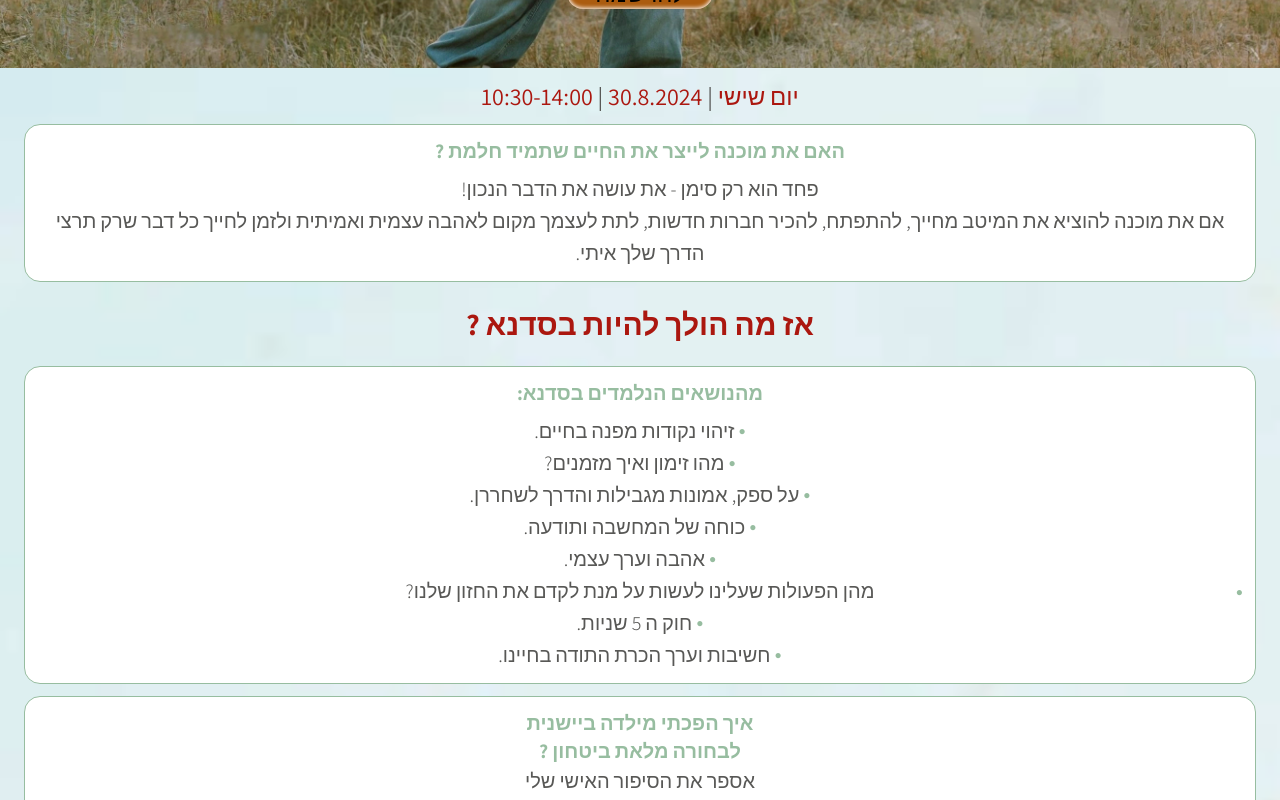
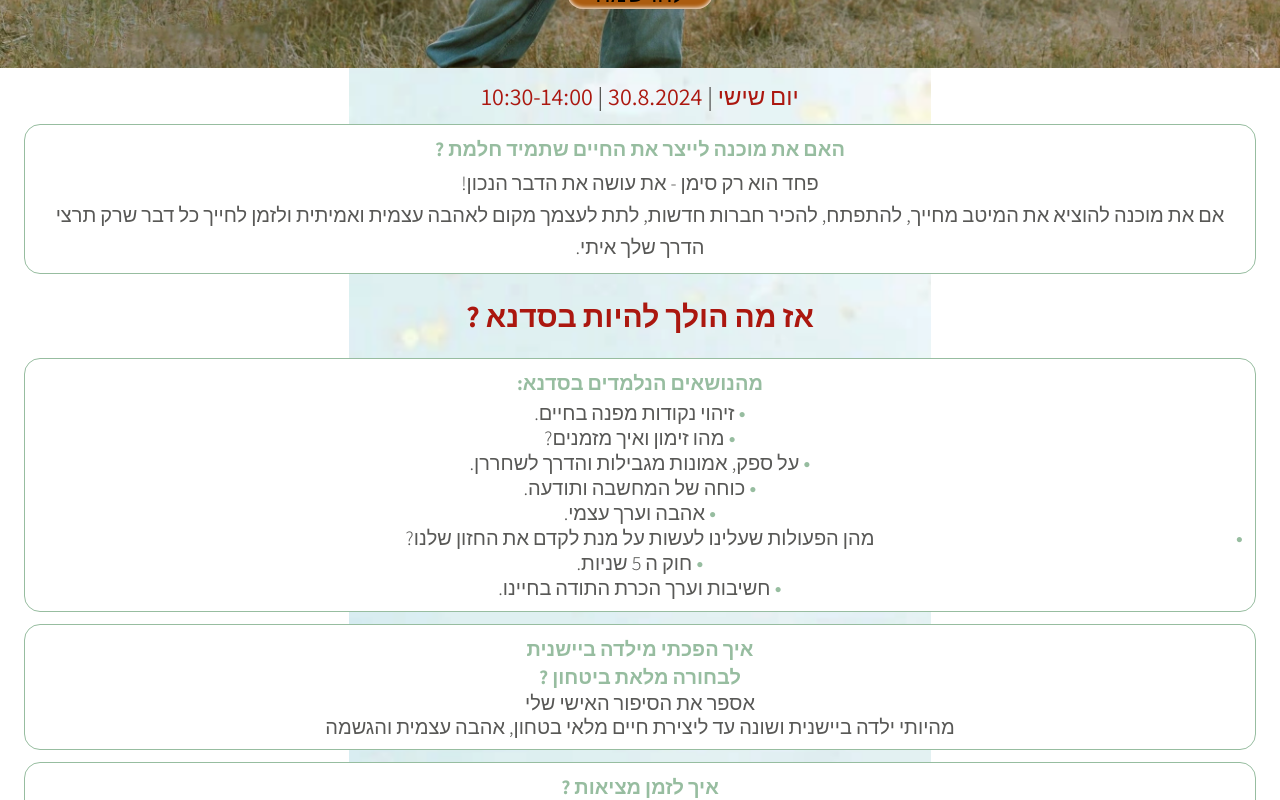
Before and after one commit to EtanHey/bateli-workshop, a Next.js app: page / in a window 1280 px wide. Shown: the part 540-1340 px from the top of the page. Built offline with nearby package versions, Linux system fonts and the light colour scheme.

Commit message:
Fixed text spacing, background doesnt stretch - full quality

```diff
--- a/app/page.tsx
+++ b/app/page.tsx
@@ -9,9 +9,10 @@ import TimeNdDate from '@/components/TimeNdDate';
 
 export default function Home() {
   return (
-    <main dir='rtl' className='w-full gap-3 flex flex-col relative h-fit text-center'>
+    <main dir='rtl' className='w-full -z-[9999] gap-3 flex bg-white flex-col relative h-fit text-center'>
       <HeroImage />
-      <Image unoptimized className='-z-50 object-cover object-[30%_50%]' src='/page_background.webp' alt='background' fill priority />
+      {/* <Image unoptimized className='-z-50 object-contain object-top' src='/page_background.webp' alt='background' fill priority /> */}
+      <Image unoptimized className='-z-50 object-contain' src='/page_background.webp' alt='background' fill priority />
       <div className='flex flex-col items-center px-6 gap-3'>
         <TimeNdDate />
         <IntroductionSection />
--- a/components/section-parts/FlexInnerWrapper.tsx
+++ b/components/section-parts/FlexInnerWrapper.tsx
@@ -1,7 +1,7 @@
 import React, {ReactNode} from 'react';
 
 const SectionFlexInnerWrapper = ({children}: {children: ReactNode}) => {
-  return <div className='flex flex-col gap-2'>{children}</div>;
+  return <div className='flex flex-col gap-1'>{children}</div>;
 };
 
 export default SectionFlexInnerWrapper;
--- a/components/section-parts/Text.tsx
+++ b/components/section-parts/Text.tsx
@@ -1,7 +1,7 @@
 import React, {ReactNode} from 'react';
 
 const SectionText = ({children, className, textSize}: {children: ReactNode; className?: string, textSize?: string}) => {
-  return <div className={`text-text-gray leading-8 font-light px-2 ${className ? className : ''} ${textSize ? textSize : 'text-xl'}`}>{children}</div>;
+  return <div className={`text-text-gray leading-6 font-light px-2 ${className ? className : ''} ${textSize ? textSize : 'text-xl'}`}>{children}</div>;
 };
 
 export default SectionText;
--- a/components/section-parts/Wrapper.tsx
+++ b/components/section-parts/Wrapper.tsx
@@ -1,7 +1,7 @@
 import React, {ReactNode} from 'react';
 
 const SectionWrapper = ({children}: {children: ReactNode}) => {
-  return <div className='py-3 border-title-green border-[0.25px] px-1 w-full rounded-2xl text-xl bg-white'>{children}</div>;
+  return <div className='py-2.5 border-title-green border-[0.25px] px-1 w-full rounded-2xl text-xl bg-white'>{children}</div>;
 };
 
 export default SectionWrapper;
--- a/components/sections/DescriptionMultiSection.tsx
+++ b/components/sections/DescriptionMultiSection.tsx
@@ -4,7 +4,6 @@ import SectionFlexInnerWrapper from '../section-parts/FlexInnerWrapper';
 import SectionHeader from '../section-parts/Header';
 import SectionText from '../section-parts/Text';
 import Wrapper from '../section-parts/Wrapper';
-
 
 const DescriptionMultiSection = () => {
   return (
@@ -14,7 +13,7 @@ const DescriptionMultiSection = () => {
         <SectionFlexInnerWrapper>
           <SectionHeader>מהנושאים הנלמדים בסדנא:</SectionHeader>
           <SectionText>
-            <ul>
+            <ul className='leading-tight'>
               <li className='flex gap-1 justify-center items-center'>
                 <ListDisc /> זיהוי נקודות מפנה בחיים.
               </li>
@@ -52,15 +51,14 @@ const DescriptionMultiSection = () => {
           איך הפכתי מילדה ביישנית <br /> לבחורה מלאת ביטחון ?
         </SectionHeader>
         <SectionText className='text-pretty'>
-          {' '}
           אספר את הסיפור האישי שלי <br /> מהיותי ילדה ביישנית ושונה עד ליצירת חיים מלאי בטחון, אהבה עצמית והגשמה
         </SectionText>
       </Wrapper>
       <Wrapper>
         <SectionHeader>איך לזמן מציאות ?</SectionHeader>
-        <SectionText>
+        <div className={`text-text-gray leading-8 font-light px-2 text-xl`}>
           כל הדרך מהשלב הראשון של משבר וקושי <br /> עד ליצירת החיים שתמיד חלמת . <br /> נלמד ונתרגל איך לעשות את זה נכון ויעיל
-        </SectionText>
+        </div>
       </Wrapper>
       <Wrapper>
         <SectionHeader>איך לאהוב את עצמי ?</SectionHeader>
@@ -71,12 +69,12 @@ const DescriptionMultiSection = () => {
       <Wrapper>
         <SectionHeader>מוכנה להכיר חברות חדשות ?</SectionHeader>
         <SectionText textSize='text-lg'>
-          אני מאמינה שכדי לייצר חיים של הגשמה אנו זקוקים לסביבה מפתחת ומחקרים מדעיים כבר הוכיחו את <br /> גודלה ועוצמתה של הסביבה עלינו. <br /> אני פה להפגיש בין נשים מדהימות שרוצות להתפתח. בואו לפתוח את הלב ולהכיר עוד חברות שמכוונות לגדילה והגשמה.
+          אני מאמינה שכדי לייצר חיים של הגשמה אנו זקוקים לסביבה מפתחת ומחקרים מדעיים כבר הוכיחו את <br /> גודלה ועוצמתה של הסביבה עלינו. <br /> אני פה להפגיש בין נשים מדהימות שרוצות להתפתח. בואו לפתוח את הלב ולהכיר עוד חברות <br /> שמכוונות לגדילה והגשמה.
         </SectionText>
       </Wrapper>
       <Wrapper>
         <SectionHeader>זמן צילומים -</SectionHeader>
-        <SectionText textSize='text-lg' >
+        <SectionText textSize='text-lg'>
           <span className='font-bold'>איך לא ? אני הולכת להקדיש זמן לכל אחת שמגיעה לסדנא לצילומים אישיים</span>, להשתחרר מול המצלמה <br /> וכל אחת תצא עם מספר תמונות איכותיות. <br /> מעבירה את היופי שלכן דרך העיניים שלי
         </SectionText>
       </Wrapper>
--- a/components/sections/IntroductionSection.tsx
+++ b/components/sections/IntroductionSection.tsx
@@ -4,15 +4,14 @@ import SectionHeader from '../section-parts/Header';
 import SectionText from '../section-parts/Text';
 import Wrapper from '../section-parts/Wrapper';
 
-
 const IntroductionSection = () => {
   return (
     <Wrapper>
       <SectionFlexInnerWrapper>
         <SectionHeader>האם את מוכנה לייצר את החיים שתמיד חלמת ?</SectionHeader>
-        <SectionText>
+        <div className={`text-text-gray leading-8 font-light px-2`}>
           פחד הוא רק סימן - את עושה את הדבר הנכון! <br /> אם את מוכנה להוציא את המיטב מחייך, להתפתח, להכיר חברות חדשות, לתת לעצמך מקום לאהבה עצמית ואמיתית ולזמן לחייך כל דבר שרק תרצי הדרך שלך איתי.
-        </SectionText>
+        </div>
       </SectionFlexInnerWrapper>
     </Wrapper>
   );
```
